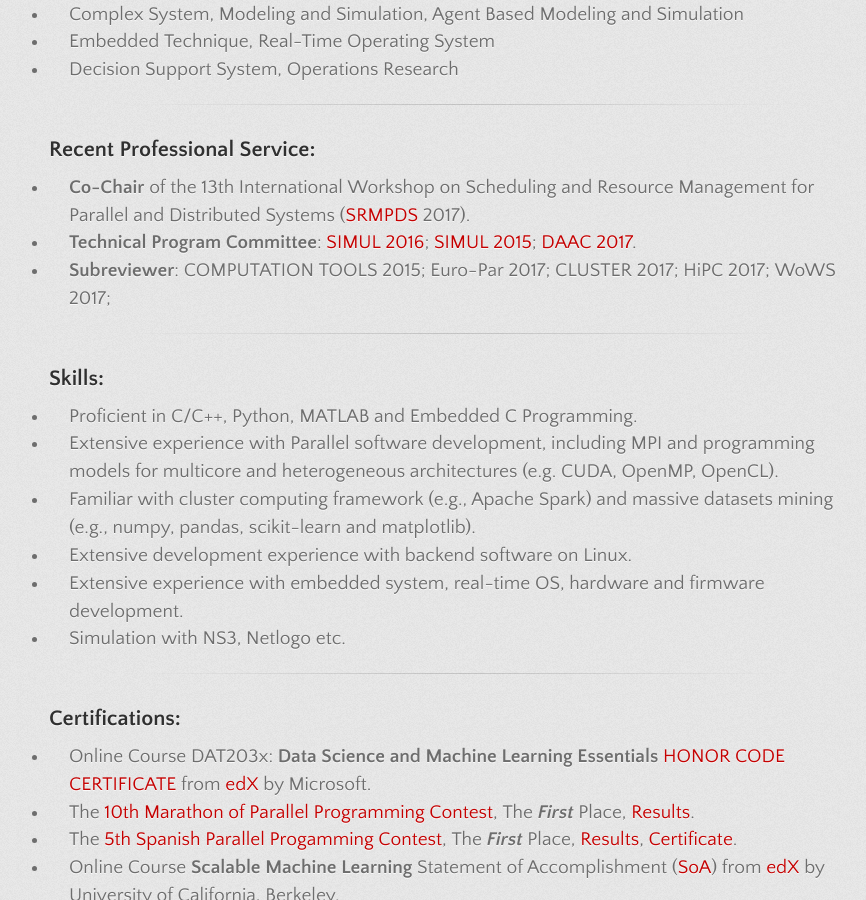
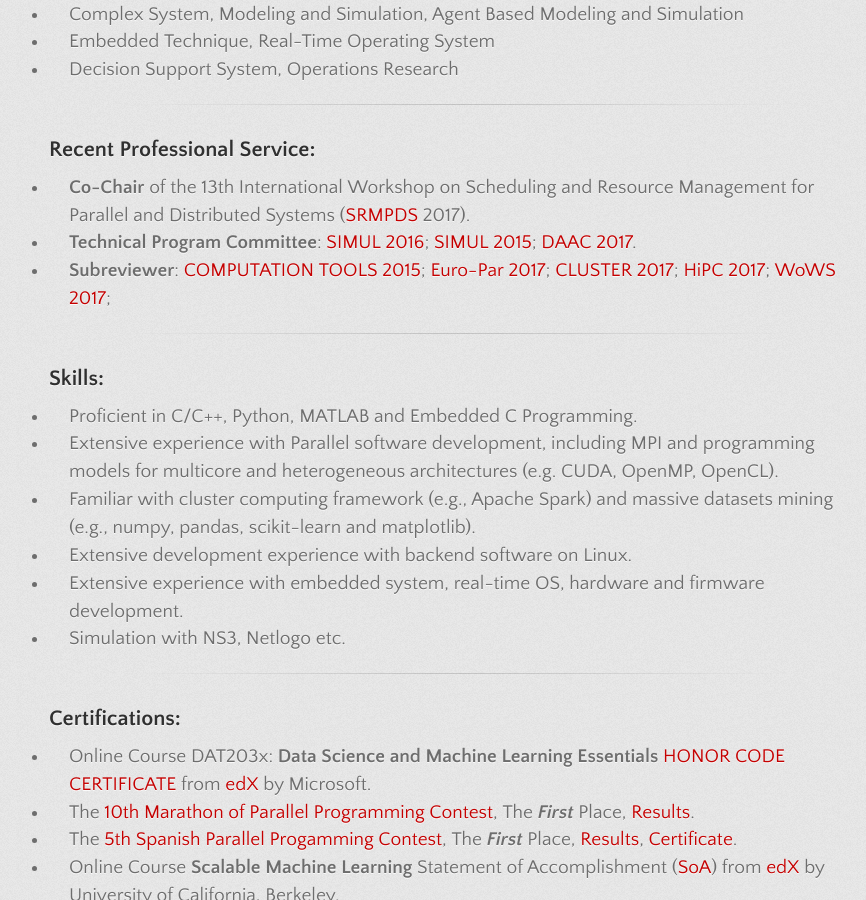
Before and after one commit to lzhengchun/lzhengchun.github.io, a Jekyll site: the page built from index.md, in a window 1280 px wide and 900 px high, scrolled down 885 px. Shown: the whole window, without its empty margins (181-1047 px from the left). Built offline with Jekyll 4.4.1, drawn with Linux system fonts in a browser that asks for light colours; some web fonts are replaced; some of the changed lines change nothing that is shown.

Commit message:
add, delete, polish etc.

```diff
--- a/index.md
+++ b/index.md
@@ -30,7 +30,7 @@ I am interested in Computer Science related research, mainly include:
 ## Recent Professional Service:
 * **Co-Chair** of the 13th International Workshop on Scheduling and Resource  Management for Parallel and Distributed Systems ([SRMPDS](https://sites.google.com/site/srmpds/) 2017).
 * **Technical Program Committee**: [SIMUL 2016](https://www.iaria.org/conferences2016/ComSIMUL16.html); [SIMUL 2015](https://www.iaria.org/conferences2015/ComSIMUL15.html); [DAAC 2017](http://www.depts.ttu.edu/cac/conferences/ucc2017/page-2/daacworkshop.html).
-* **Subreviewer**: COMPUTATION TOOLS 2015; Euro-Par 2017; CLUSTER 2017; HiPC 2017; WoWS 2017;
+* **Subreviewer**: [COMPUTATION TOOLS 2015](https://www.iaria.org/conferences2015/COMPUTATIONTOOLS15.html); [Euro-Par 2017](http://europar2017.usc.es/); [CLUSTER 2017](https://cluster17.github.io/); [HiPC 2017](http://hipc.org/); [WoWS 2017](https://words.sdsc.edu/wows2017);
 
 ---
 ## Skills:
```
